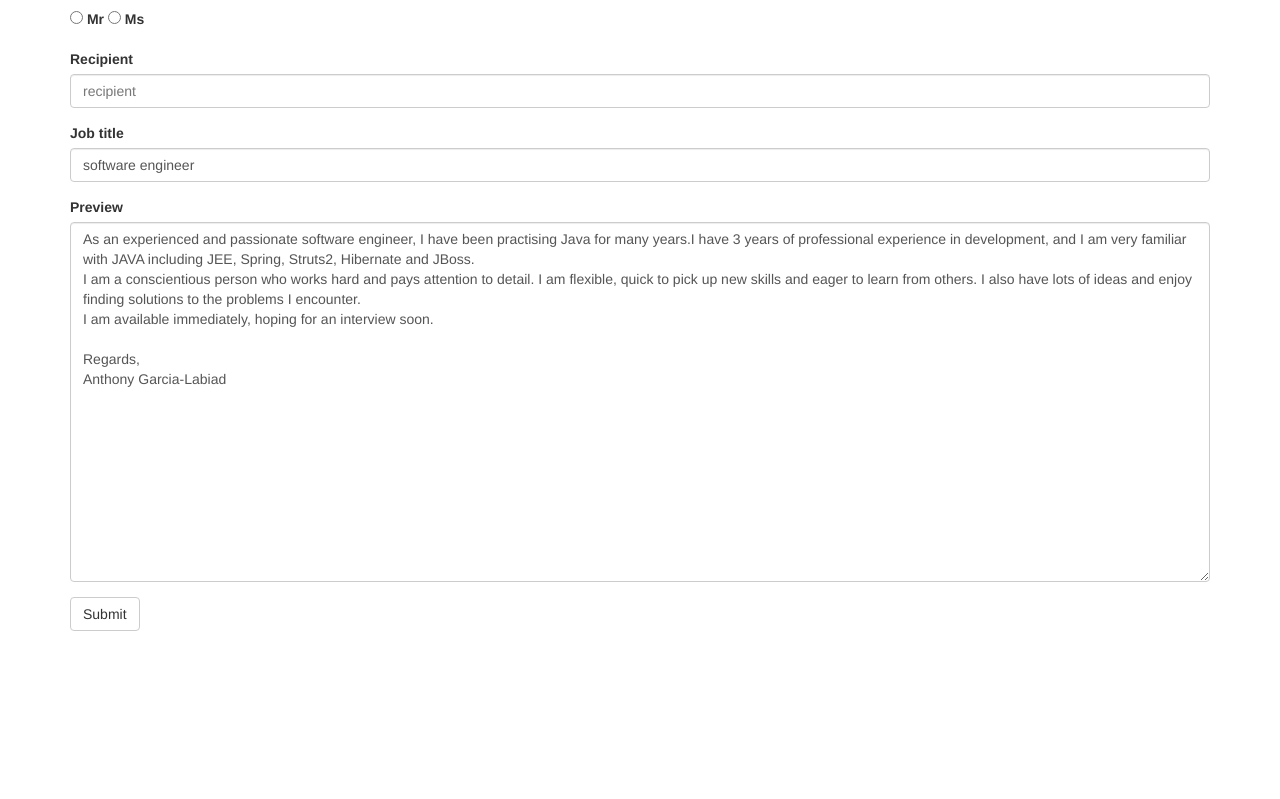
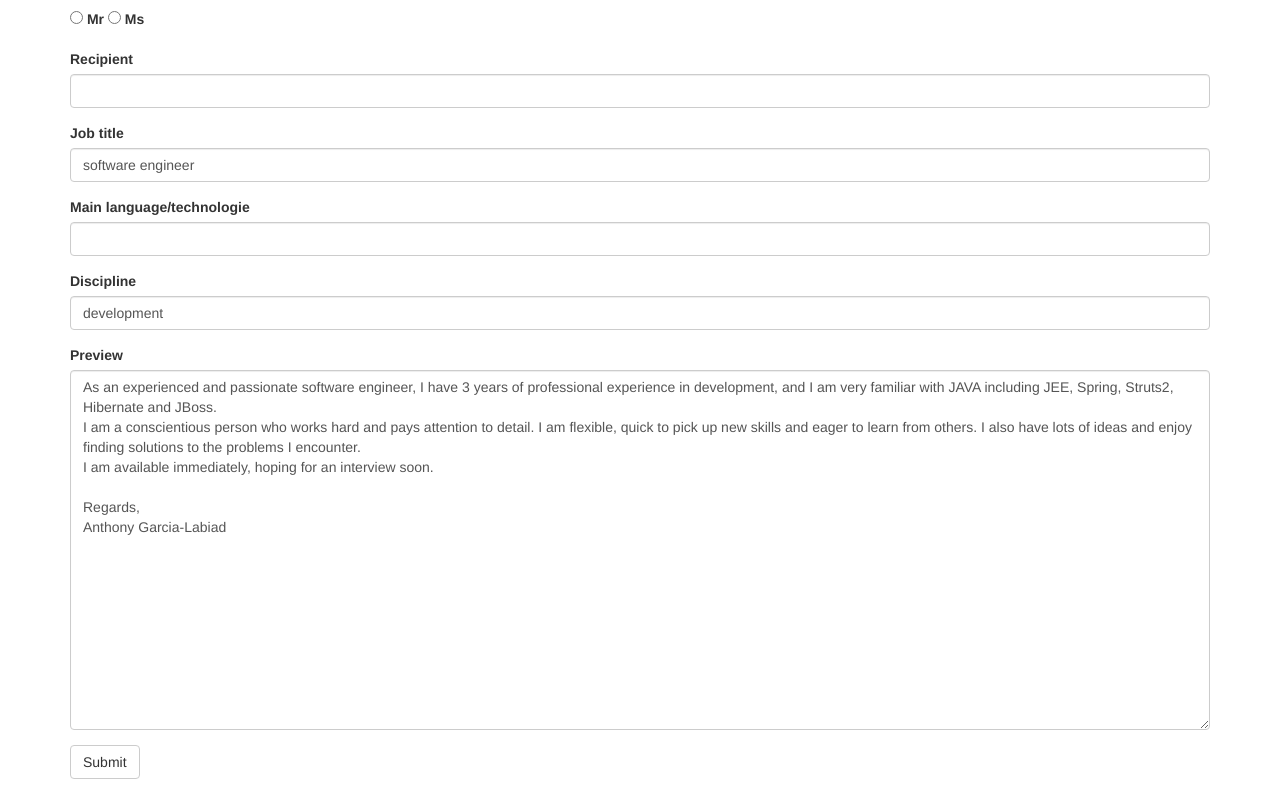
Before and after one commit to Razorclaw/coverLetterManager, a website: page public/index.html in a window 1280 px wide. Shown: the part 113-912 px from the top of the page. Before the commit the page ends 800 px from the top, so only its background shows below. Drawn offline with Linux system fonts and the light colour scheme.

Commit message:
Add discipline

```diff
--- a/public/index.html
+++ b/public/index.html
@@ -56,15 +56,23 @@ body {
         </div>
         <div class="form-group">
           <label for="recipientInput">Recipient</label>
-          <input type="text" id="recipientInput" class="form-control" placeholder="recipient" data-bind="value: recipient, valueUpdate: 'input'">
+          <input type="text" id="recipientInput" class="form-control" data-bind="value: recipient, valueUpdate: 'input'">
         </div>
         <div class="form-group">
           <label for="jobTitleInput">Job title</label>
-          <input type="text" id="jobTitleInput" class="form-control" placeholder="jobTitle" data-bind="value: jobTitle, valueUpdate: 'input'">
+          <input type="text" id="jobTitleInput" class="form-control" data-bind="value: jobTitle, valueUpdate: 'input'">
+        </div>
+        <div class="form-group">
+          <label for="mainLanguageInput">Main language/technologie</label>
+          <input type="text" id="mainLanguageInput" class="form-control" data-bind="value: mainLanguage, valueUpdate: 'input'">
+        </div>
+        <div class="form-group">
+          <label for="disciplineInput">Discipline</label>
+          <input type="text" id="disciplineInput" class="form-control" data-bind="value: discipline, valueUpdate: 'input'">
         </div>
         <div class="form-group">
           <label for="previewInput">Preview</label>
-          <textarea data-bind="text: preview" id="previewInput" class="form-control" placeholder="Cover letter preview"></textarea>
+          <textarea data-bind="text: preview" id="previewInput" class="form-control"></textarea>
         </div>
         <button type="submit" class="btn btn-default">Submit</button>
       </form>
@@ -79,6 +87,8 @@ function CoverLetterViewModel() {
   that.recipient = ko.observable("");
 
   that.jobTitle = ko.observable("software engineer");
+  that.mainLanguage = ko.observable("");
+  that.discipline = ko.observable("development");
 
   that.subject = ko.computed(function() {
     var recipientTitle = that.recipientTitle();
@@ -98,7 +108,19 @@ function CoverLetterViewModel() {
   });
 
   that.firstPart = ko.computed(function() {
-    return "As an experienced and passionate " + that.jobTitle() + ", I have been practising Java for many years.I have 3 years of professional experience in development, and I am very familiar with JAVA including JEE, Spring, Struts2, Hibernate and JBoss.";
+    var firstPart = "";
+
+    if (that.jobTitle() !== "") {
+      firstPart += "As an experienced and passionate " + that.jobTitle() + ", ";
+    }
+    if (that.mainLanguage() !== "") {
+      firstPart += "I have been practising " + that.mainLanguage() + " for many years. ";
+    }
+    if (that.discipline() !== "") {
+      firstPart += "I have 3 years of professional experience in " + that.discipline() + ", and I am very familiar with JAVA including JEE, Spring, Struts2, Hibernate and JBoss."
+    }
+
+    return firstPart;
   });
 
   that.quality = "I am a conscientious person who works hard and pays attention to detail. I am flexible, quick to pick up new skills and eager to learn from others. I also have lots of ideas and enjoy finding solutions to the problems I encounter.";
```
